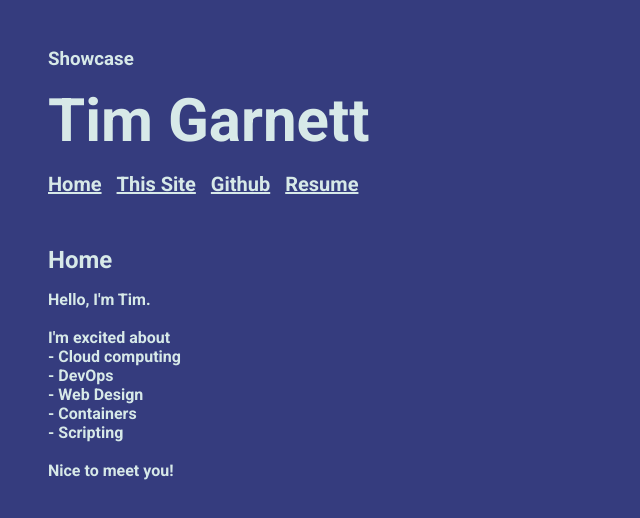
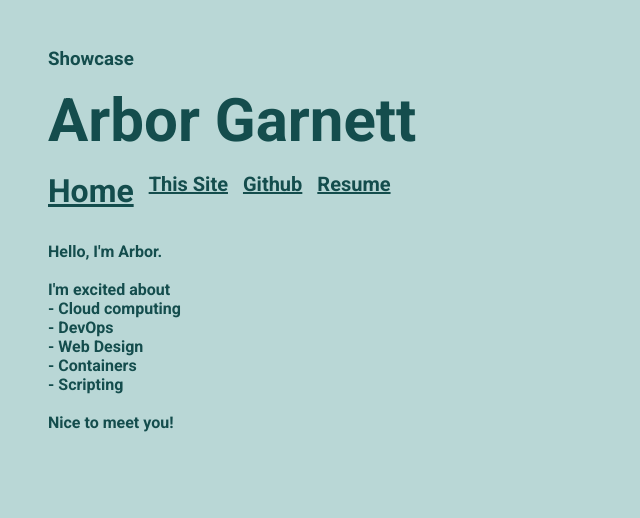
Before and after one commit to PaperLightbulb/PersonalSite, a Vue app in the folder vueex/: page / in a window 1280 px wide. Shown: the top 518 px of the page, without its empty margins (0-640 px from the left). Built offline with nearby package versions, Linux system fonts and the light colour scheme.

Commit message:
changed color scheme and updated the way pages work

```diff
--- a/vueex/src/assets/main.css
+++ b/vueex/src/assets/main.css
@@ -11,6 +11,10 @@
   flex-direction: column;
   gap: 15px;
   padding: 40px;
+}
+
+.rotate {
+  writing-mode: vertical-lr;
 }
 
 .lnk {
@@ -27,6 +31,9 @@
 .lnk > *:hover {
   text-decoration: none;
 }
+
+
+
 h2 {
   white-space: nowrap;
 }
@@ -41,8 +48,17 @@ h1 {
 }
 
 :root {
-  --bg: rgb(53, 60, 126);
-  --fg: rgb(215, 233, 232);
+  /* --fg: #DAD0AE;
+  --bg: #5C2627; */
+
+  /* --fg: #034460;
+  --bg: #EAE1CB; */
+
+  /* --fg: #144D4D;
+  --bg: #F6E5C6; */
+
+  --bg: #B9D7D6;
+  --fg: #144D4D;
   color: var(--fg);
   background-color: var(--bg);
   font-family: "Roboto";
@@ -63,3 +79,7 @@ h1 {
 *::-webkit-scrollbar {
   display: none;
 }
+
+/* .lnk:focus > * {
+  font-size:xx-large;
+} */
--- a/vueex/src/views/HomeView.vue
+++ b/vueex/src/views/HomeView.vue
@@ -8,51 +8,63 @@ const router = useRouter()
 const home = ref(null)
 const resume = ref(null)
 const thisSite = ref(null)
+const gh = ref(null)
 
-function gh () {
+const homeb = ref(null)
+const siteb = ref(null)
+const resumeb = ref(null)
+const ghb = ref(null)
+
+function send_gh () {
+  send(gh,ghb)
   window.location.href = 'https://github.com/PaperLightbulb'
 }
 
-function send_home () {
-  console.log(home.value.style)
-  home.value.style.display = "block"
+function send (sel, selb) {
+  home.value.style.display = "none"
   resume.value.style.display = "none"
   thisSite.value.style.display = "none"
+  gh.value.style.display = "none"
+
+  sel.value.style.display = "block"
+
+  homeb.value.style.fontSize = ""
+  siteb.value.style.fontSize = ""
+  resumeb.value.style.fontSize = ""
+  ghb.value.style.fontSize = ""
+
+  selb.value.style.fontSize = "xx-large"
+}
+
+function send_home () {
+  send(home,homeb)
 }
 
 function send_resume () {
-  home.value.style.display = "none"
-  resume.value.style.display = "block"
-  thisSite.value.style.display = "none"
+  send(resume,resumeb)
 }
 
 function send_this_site () {
-  home.value.style.display = "none"
-  resume.value.style.display = "none"
-  thisSite.value.style.display = "block"
+  send(thisSite,siteb)
 }
 
 onMounted(() => {
-  home.value.style.display = "block"
-  resume.value.style.display = "none"
-  thisSite.value.style.display = "none"
+  send(home,homeb)
 })
 </script>
 
 <template>
   <div class="verti">
     <h3>Showcase</h3>
-    <h1>Tim Garnett</h1>
+    <h1>Arbor Garnett</h1>
     <div class="horiz">
-      <button class="lnk" @click="send_home()"><h2>Home</h2></button>
-      <button class="lnk" @click="send_this_site()" ><h2>This Site</h2></button>
-      <button class="lnk" @click="gh()" ><h2>Github</h2></button>
-      <button class="lnk" @click="send_resume()" ><h2>Resume</h2></button>
+      <button class="lnk" @click="send_home()"><h2 ref="homeb">Home</h2></button>
+      <button class="lnk" @click="send_this_site()" ><h2 ref="siteb">This Site</h2></button>
+      <button class="lnk" @click="send_gh()" ><h2 ref="ghb">Github</h2></button>
+      <button class="lnk" @click="send_resume()" ><h2  ref="resumeb">Resume</h2></button>
     </div>
-    <br>
     <div ref="home">
-      <h2>Home</h2>
-      <p>Hello, I'm Tim.<br><br>
+      <p>Hello, I'm Arbor.<br><br>
 
       I'm excited about<br>
       - Cloud computing<br>
@@ -64,15 +76,14 @@ onMounted(() => {
       Nice to meet you!</p>
     </div>
     <div ref="resume">
-      <h2>Resume</h2>
     </div>
     <div ref="thisSite" >
-      <h2>This Site</h2>
       <p>built with<br>
       - k3s Kubernetes (Self Hosted)<br>
       - Docker<br>
       - Vue JS<br>
       - Pinggy.io (Reverse Tunnel)</p>
     </div>
+    <div ref="gh"></div>
   </div>
 </template>
```
